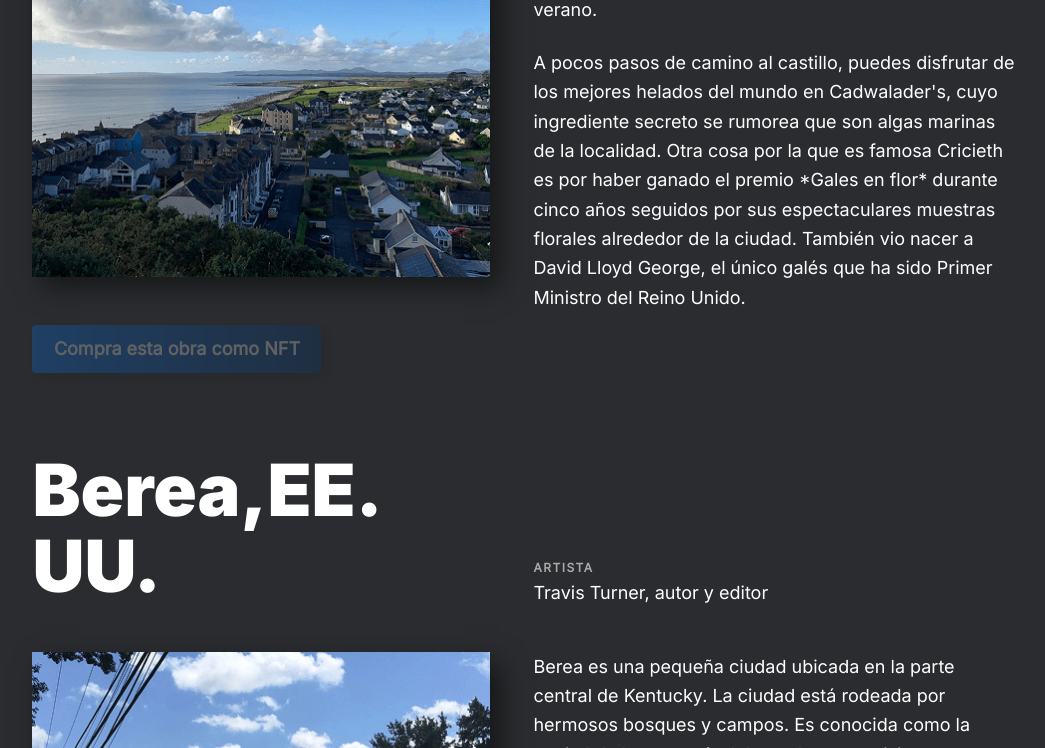
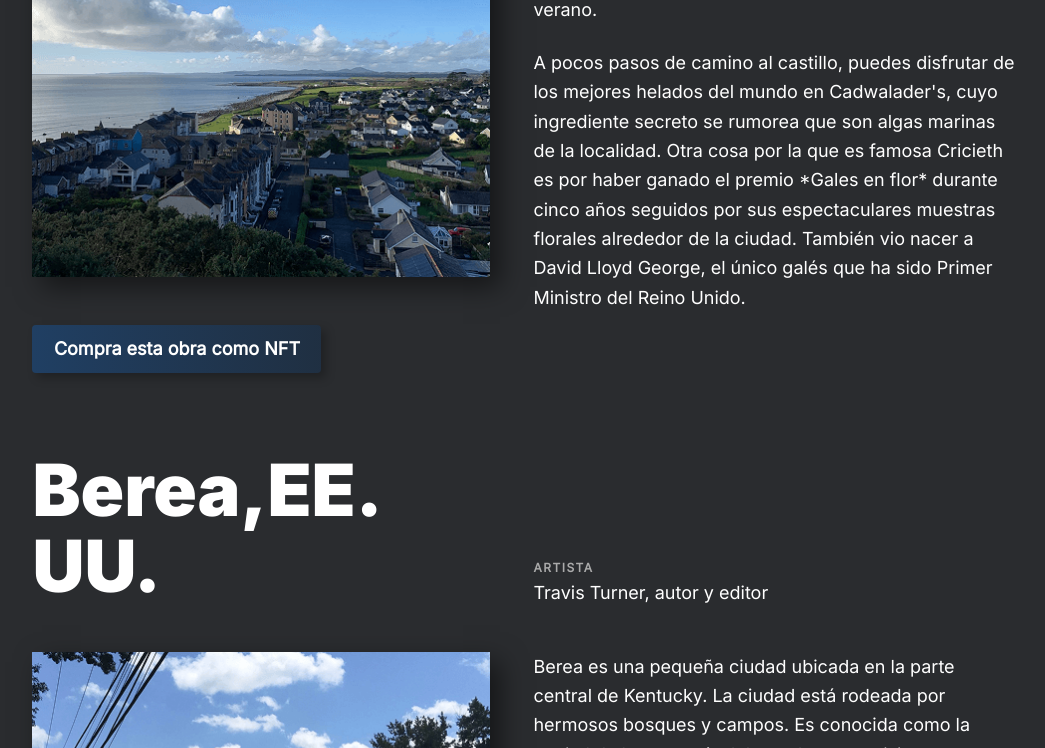
Before and after one commit to GabsRuiz/web_project_homeland, a plain HTML site: page index.html in a window 1280 px wide. In both pictures the pointer is over the link 292 px from the left and 3258 px from the top of the page. Shown: the part 2910-3658 px from the top of the page, without its empty margins (116-1161 px from the left). Drawn offline with nearby package versions, Linux system fonts and the light colour scheme.

Commit message:
rev13: button hover change

```diff
--- a/blocks/places.css
+++ b/blocks/places.css
@@ -57,7 +57,7 @@
     text-decoration: none;
 }
 .places__button:hover{
-    opacity:25%;
+    background: linear-gradient(90deg, rgba(2, 120, 254, 0.25) 0%, rgba(0, 58, 123, 0.25) 99.98%);
 }
 
 
@@ -68,7 +68,7 @@
 }
 
 .places__image:hover{
-    opacity:50%;
+   opacity: 50%;
 }
 
 
```
